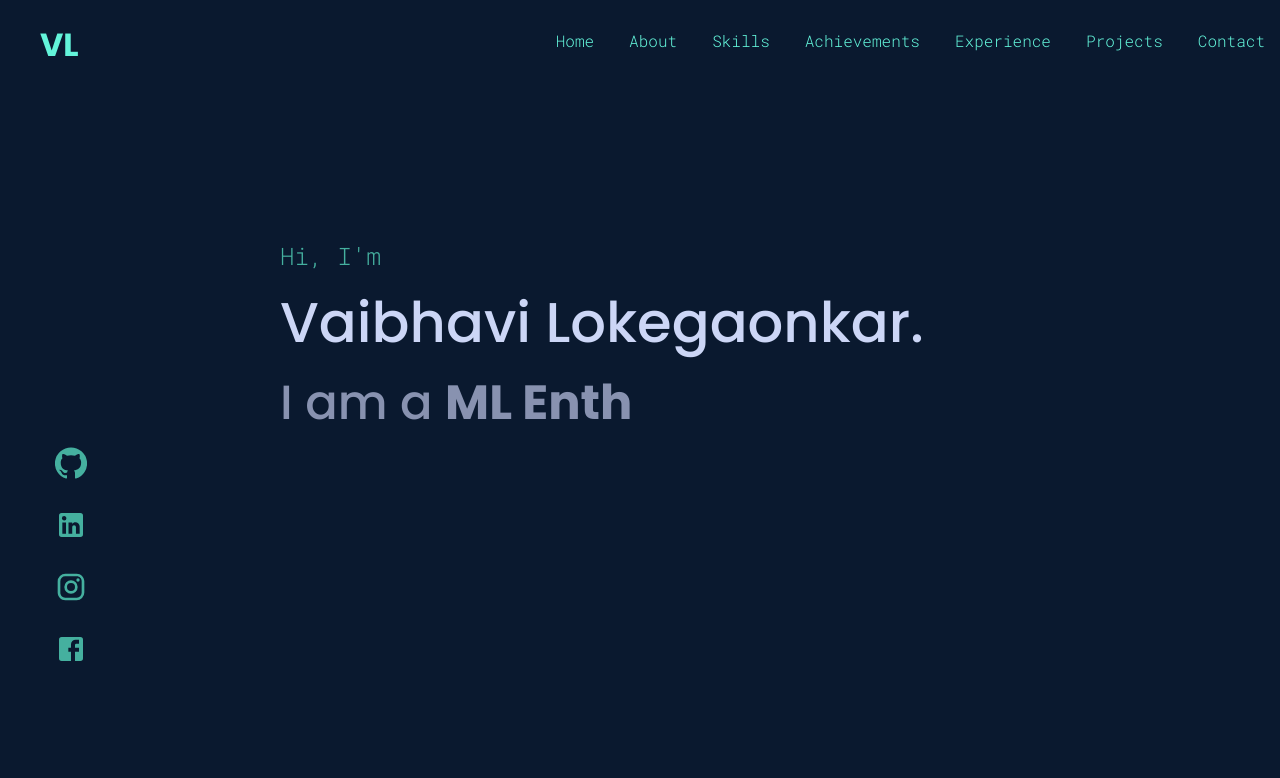
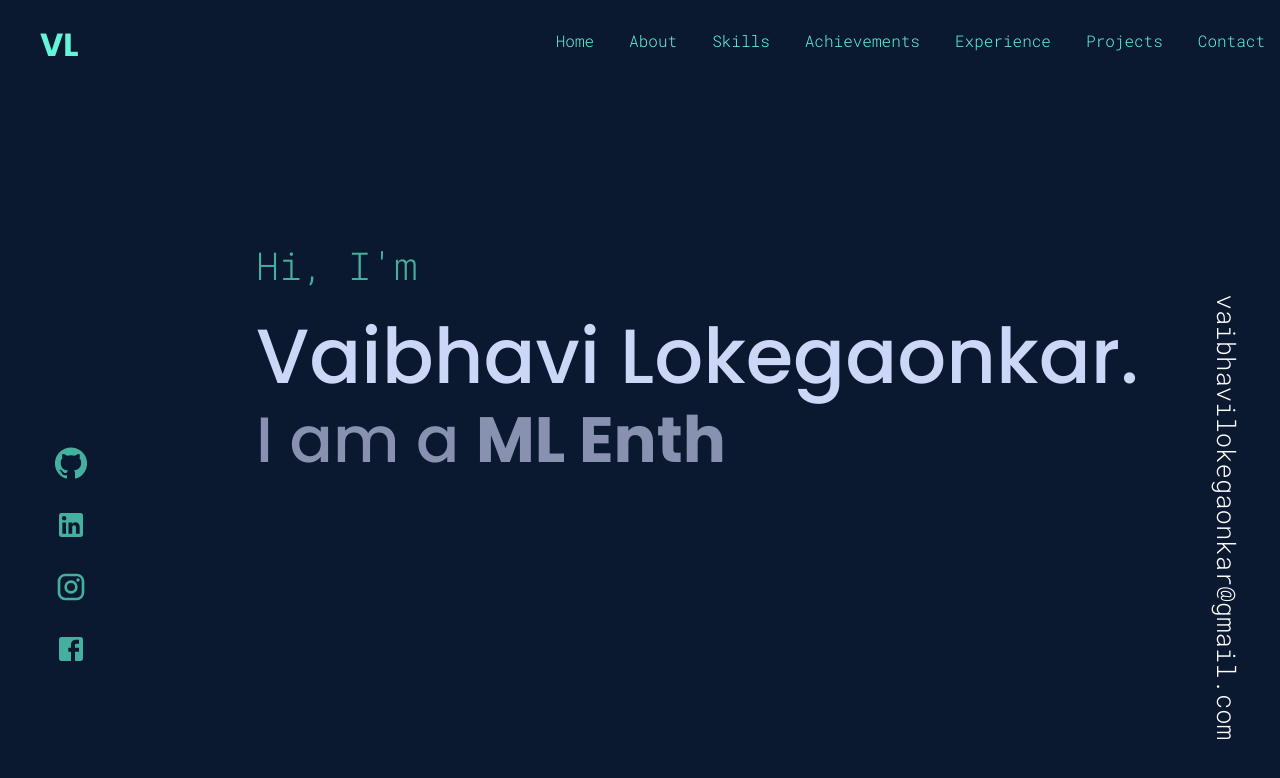
Before and after one commit to Vaibhavi1707/Vaibhavi1707.github.io, a React (Create React App) app in the folder portfolio/: page /home in a window 1280 px wide. Shown: the top 778 px of the page. Built offline with nearby package versions, Linux system fonts and the light colour scheme.

Commit message:
Added email

```diff
--- a/portfolio/src/App.js
+++ b/portfolio/src/App.js
@@ -11,6 +11,7 @@ import Projects from './pages/Projects';
 import Navbar from './components/Navbar';
 import SocialAccounts from './components/SocialAccounts';
 import { Route, BrowserRouter as Router, Switch } from 'react-router-dom';
+import Email from './components/Email';
 
 function App() {
   return (
@@ -20,6 +21,9 @@ function App() {
       </div>
       <div className="social__accounts">
         <SocialAccounts />
+      </div>
+      <div className="myemail">
+       <Email />
       </div>
       <Router>
         {/* <Switch> */}
--- /dev/null
+++ b/portfolio/src/components/Email.js
@@ -0,0 +1,12 @@
+import React from 'react'
+import "../css/Email.css"
+
+function Email() {
+    return (
+        <div className = "email" >
+            vaibhavilokegaonkar@gmail.com
+        </div>
+    )
+}
+
+export default Email
--- a/portfolio/src/css/Achievements.css
+++ b/portfolio/src/css/Achievements.css
@@ -1,6 +1,6 @@
 .achievements {
-    height: fit-content;
-    width: fit-content;
+    min-height: 94vh;
+    min-width: 100vw;
     /* justify-content: center; */
     /* padding: 40px; */
 }
--- a/portfolio/src/css/App.css
+++ b/portfolio/src/css/App.css
@@ -33,41 +33,6 @@
   background: #8892B0;
 }
 
-.App-logo {
-  height: 40vmin;
-  pointer-events: none;
-}
-
-@media (prefers-reduced-motion: no-preference) {
-  .App-logo {
-    animation: App-logo-spin infinite 20s linear;
-  }
-}
-
-.App-header {
-  background-color: #282c34;
-  min-height: 100vh;
-  display: flex;
-  flex-direction: column;
-  align-items: center;
-  justify-content: center;
-  font-size: calc(10px + 2vmin);
-  color: white;
-}
-
-.App-link {
-  color: #61dafb;
-}
-
-@keyframes App-logo-spin {
-  from {
-    transform: rotate(0deg);
-  }
-  to {
-    transform: rotate(360deg);
-  }
-}
-
 .App__bar {
   position: fixed;
   top: 0;
@@ -77,3 +42,10 @@
   position: fixed;
   bottom: 0;
 }
+
+.myemail {
+  /* position: fixed;
+  bottom: 0;
+  right: 0;
+  align-self: flex-end; */
+}
--- /dev/null
+++ b/portfolio/src/css/Email.css
@@ -0,0 +1,13 @@
+.email {
+    position:absolute;
+    right:0;
+    bottom:0;
+    margin-bottom: 60px;
+    margin-right: 70px;
+    font-size: 2vw;
+    color: white;
+    /* content: 'vaibhavilokegaonkar'; */
+    /* rotate: -90deg; */
+    transform: rotate(90deg);
+    transform-origin: right bottom;
+}
--- a/portfolio/src/css/Experience.css
+++ b/portfolio/src/css/Experience.css
@@ -1,6 +1,6 @@
 .experience {
-    height: fit-content;
-    width: fit-content;
+    min-height: 94vh;
+    min-width: 100vw;
 }
 
 .experience > h2 {
--- a/portfolio/src/css/Intro.css
+++ b/portfolio/src/css/Intro.css
@@ -2,31 +2,36 @@
 
 
 .intro {
-    height: 100vh;
-    width: 100vw;
+    min-height: 100vh;
+    min-width: 100%;
     /* padding-top: 50px; */
 }
 
 .first__intro {
-    padding: 30vh 10vh 10vh 35vh;
+    padding-top: 30vh;
+    justify-content: center;
+}
+
+.first__intro__content {
+    padding-left: 20vw;
     text-align: left;
 }
 
 .greeting {
     color: #45B09F;
     padding-bottom: 1vh;
-    font-size: 3vh;
+    font-size: 3vw;
 }
 
 .myName {
     color: #CCD6F6;
     font-family: 'Poppins', 'sans-serif';
-    font-size: 7vh;
+    font-size: 6vw;
 }
 
 .whoami {
     color: #8892B0;
     font-family: 'Poppins', 'sans-serif';
-    font-size: 6vh;
-    line-height: 6vw;
+    font-size: 5vw;
+    line-height: 4vw;
 }
--- a/portfolio/src/css/Projects.css
+++ b/portfolio/src/css/Projects.css
@@ -1,6 +1,6 @@
 .projects {
-    height: fit-content;
-    width: fit-content;
+    min-height: 94vh;
+    min-width: 100vw;
 }
 
 .projects > h2 {
--- a/portfolio/src/pages/Intro.js
+++ b/portfolio/src/pages/Intro.js
@@ -7,6 +7,7 @@ function Intro() {
     return (
         <div className = "intro">
             <div className = "first__intro">
+                <div className = "first__intro__content">
                     <div className = "greeting">
                         Hi, I'm
                     </div>
@@ -18,6 +19,7 @@ function Intro() {
                     </div>
                 </div>
             </div>
+        </div>
     )
 }
 
```
Lines whose indentation alone changed are shown as unchanged.
